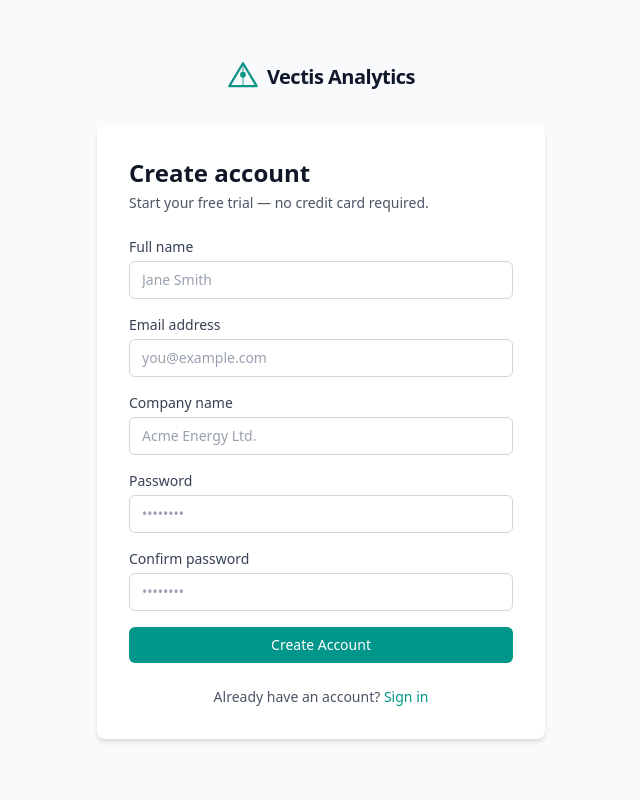
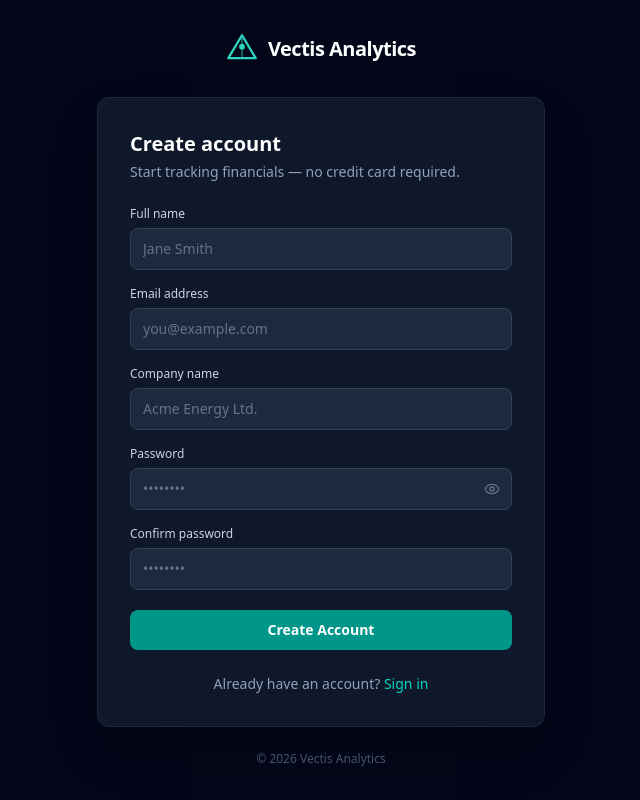
Before and after one commit to Preston-Paul/vectis-analytics, a React (Vite) app in the folder frontend/: page /register in a window 1280 px wide. Shown: the whole page, without its empty margins (319-959 px from the left). Built offline with nearby package versions, Linux system fonts and the light colour scheme.

Commit message:
feat: improve LoginPage and RegisterPage with polished UI, show/hide password, and better validation

```diff
--- a/frontend/src/pages/LoginPage.tsx
+++ b/frontend/src/pages/LoginPage.tsx
@@ -1,12 +1,15 @@
 import { useState, FormEvent } from 'react'
 import { Link, useNavigate } from 'react-router-dom'
+import { Eye, EyeOff } from 'lucide-react'
 import { useAuth } from '../lib/auth'
+import { getErrorMessage } from '../lib/api'
 
 export default function LoginPage() {
   const { login } = useAuth()
   const navigate = useNavigate()
   const [email, setEmail] = useState('')
   const [password, setPassword] = useState('')
+  const [showPassword, setShowPassword] = useState(false)
   const [error, setError] = useState<string | null>(null)
   const [loading, setLoading] = useState(false)
 
@@ -17,42 +20,39 @@ export default function LoginPage() {
     try {
       await login(email, password)
       navigate('/dashboard')
-    } catch (err: unknown) {
-      const msg =
-        err instanceof Error
-          ? (err as { response?: { data?: { detail?: string } } }).response?.data?.detail ?? err.message
-          : 'Login failed. Please check your credentials.'
-      setError(typeof msg === 'string' ? msg : 'Login failed.')
+    } catch (err) {
+      setError(getErrorMessage(err, 'Login failed. Please check your credentials.'))
     } finally {
       setLoading(false)
     }
   }
 
   return (
-    <div className="min-h-screen bg-gray-50 flex flex-col items-center justify-center px-4">
-      {/* Logo mark */}
-      <div className="flex items-center gap-2 mb-8">
+    <div className="min-h-screen bg-slate-950 flex flex-col items-center justify-center px-4">
+      {/* Logo */}
+      <div className="flex items-center gap-2.5 mb-8">
         <svg width="32" height="32" viewBox="0 0 28 28" fill="none" aria-label="Vectis Analytics">
-          <polygon points="14,2 26,22 2,22" fill="none" stroke="#0d9488" strokeWidth="2" strokeLinejoin="round"/>
-          <line x1="14" y1="2" x2="14" y2="22" stroke="#0d9488" strokeWidth="1.5" strokeOpacity="0.5"/>
-          <circle cx="14" cy="12" r="2.5" fill="#0d9488"/>
+          <polygon points="14,2 26,22 2,22" fill="none" stroke="#2dd4bf" strokeWidth="2" strokeLinejoin="round" />
+          <line x1="14" y1="2" x2="14" y2="22" stroke="#2dd4bf" strokeWidth="1.5" strokeOpacity="0.5" />
+          <line x1="2" y1="22" x2="26" y2="22" stroke="#2dd4bf" strokeWidth="1.5" strokeOpacity="0.5" />
+          <circle cx="14" cy="12" r="2.5" fill="#2dd4bf" />
         </svg>
-        <span className="font-bold text-slate-900 text-xl tracking-tight">Vectis Analytics</span>
+        <span className="font-bold text-white text-xl tracking-tight">Vectis Analytics</span>
       </div>
 
-      <div className="bg-white rounded-lg shadow-md max-w-md w-full mx-auto p-8">
-        <h1 className="text-2xl font-bold text-gray-900 mb-1">Sign in</h1>
-        <p className="text-gray-600 mb-6 text-sm">Welcome back. Sign in to your account.</p>
+      <div className="bg-slate-900 border border-slate-800 rounded-xl shadow-2xl max-w-md w-full p-8">
+        <h1 className="text-xl font-bold text-white mb-1">Sign in</h1>
+        <p className="text-slate-400 mb-6 text-sm">Welcome back. Enter your credentials to continue.</p>
 
         {error && (
-          <div className="mb-4 p-3 rounded-md bg-red-50 border border-red-200 text-red-700 text-sm">
+          <div className="mb-4 p-3 rounded-lg bg-red-900/30 border border-red-800 text-red-400 text-sm">
             {error}
           </div>
         )}
 
         <form onSubmit={handleSubmit} className="space-y-4">
           <div>
-            <label htmlFor="email" className="block text-sm font-medium text-gray-700 mb-1">
+            <label htmlFor="email" className="block text-xs font-medium text-slate-300 mb-1.5">
               Email address
             </label>
             <input
@@ -62,43 +62,57 @@ export default function LoginPage() {
               required
               value={email}
               onChange={(e) => setEmail(e.target.value)}
-              className="w-full border border-gray-300 rounded-md px-3 py-2 text-sm text-gray-900 placeholder-gray-400 focus:outline-none focus:ring-2 focus:ring-teal-500 focus:border-transparent"
+              className="w-full bg-slate-800 border border-slate-700 rounded-lg px-3 py-2.5 text-sm text-white placeholder-slate-500 focus:outline-none focus:ring-2 focus:ring-teal-500 focus:border-transparent transition-colors"
               placeholder="you@example.com"
             />
           </div>
 
           <div>
-            <label htmlFor="password" className="block text-sm font-medium text-gray-700 mb-1">
+            <label htmlFor="password" className="block text-xs font-medium text-slate-300 mb-1.5">
               Password
             </label>
+            <div className="relative">
               <input
                 id="password"
-              type="password"
+                type={showPassword ? 'text' : 'password'}
                 autoComplete="current-password"
                 required
                 value={password}
                 onChange={(e) => setPassword(e.target.value)}
-              className="w-full border border-gray-300 rounded-md px-3 py-2 text-sm text-gray-900 placeholder-gray-400 focus:outline-none focus:ring-2 focus:ring-teal-500 focus:border-transparent"
+                className="w-full bg-slate-800 border border-slate-700 rounded-lg px-3 py-2.5 pr-10 text-sm text-white placeholder-slate-500 focus:outline-none focus:ring-2 focus:ring-teal-500 focus:border-transparent transition-colors"
                 placeholder="••••••••"
               />
+              <button
+                type="button"
+                onClick={() => setShowPassword((v) => !v)}
+                className="absolute right-3 top-1/2 -translate-y-1/2 text-slate-500 hover:text-slate-300 transition-colors"
+                aria-label={showPassword ? 'Hide password' : 'Show password'}
+              >
+                {showPassword ? <EyeOff size={16} /> : <Eye size={16} />}
+              </button>
+            </div>
           </div>
 
           <button
             type="submit"
             disabled={loading}
-            className="w-full bg-teal-600 hover:bg-teal-700 disabled:bg-teal-400 text-white font-medium rounded-md px-4 py-2 text-sm transition-colors"
+            className="w-full bg-teal-600 hover:bg-teal-500 disabled:bg-teal-800 disabled:cursor-not-allowed text-white font-semibold rounded-lg px-4 py-2.5 text-sm transition-colors mt-1"
           >
             {loading ? 'Signing in…' : 'Sign In'}
           </button>
         </form>
 
-        <p className="mt-6 text-center text-sm text-gray-600">
-          Don't have an account?{' '}
-          <Link to="/register" className="text-teal-600 font-medium hover:underline">
+        <p className="mt-6 text-center text-sm text-slate-400">
+          Don’t have an account?{' '}
+          <Link to="/register" className="text-teal-400 font-medium hover:text-teal-300 transition-colors">
             Create one
           </Link>
         </p>
       </div>
+
+      <p className="mt-6 text-xs text-slate-600">
+        &copy; {new Date().getFullYear()} Vectis Analytics
+      </p>
     </div>
   )
 }
--- a/frontend/src/pages/RegisterPage.tsx
+++ b/frontend/src/pages/RegisterPage.tsx
@@ -1,17 +1,37 @@
 import { useState, FormEvent } from 'react'
 import { Link, useNavigate } from 'react-router-dom'
+import { Eye, EyeOff, CheckCircle, XCircle } from 'lucide-react'
 import { useAuth } from '../lib/auth'
+import { getErrorMessage } from '../lib/api'
+
+function PasswordStrength({ password }: { password: string }) {
+  const checks = [
+    { label: 'At least 8 characters', ok: password.length >= 8 },
+    { label: 'Contains a number', ok: /\d/.test(password) },
+    { label: 'Contains uppercase', ok: /[A-Z]/.test(password) },
+  ]
+  if (!password) return null
+  return (
+    <ul className="mt-2 space-y-1">
+      {checks.map((c) => (
+        <li key={c.label} className={`flex items-center gap-1.5 text-xs ${
+          c.ok ? 'text-emerald-400' : 'text-slate-500'
+        }`}>
+          {c.ok ? <CheckCircle size={12} /> : <XCircle size={12} />}
+          {c.label}
+        </li>
+      ))}
+    </ul>
+  )
+}
 
 export default function RegisterPage() {
   const { register } = useAuth()
   const navigate = useNavigate()
   const [form, setForm] = useState({
-    full_name: '',
-    email: '',
-    company_name: '',
-    password: '',
-    confirm_password: '',
+    full_name: '', email: '', company_name: '', password: '', confirm_password: '',
   })
+  const [showPassword, setShowPassword] = useState(false)
   const [error, setError] = useState<string | null>(null)
   const [loading, setLoading] = useState(false)
 
@@ -22,12 +42,10 @@ export default function RegisterPage() {
   const handleSubmit = async (e: FormEvent) => {
     e.preventDefault()
     setError(null)
-
     if (form.password !== form.confirm_password) {
       setError('Passwords do not match.')
       return
     }
-
     setLoading(true)
     try {
       await register({
@@ -37,129 +55,109 @@ export default function RegisterPage() {
         company_name: form.company_name,
       })
       navigate('/dashboard')
-    } catch (err: unknown) {
-      const msg =
-        err instanceof Error
-          ? (err as { response?: { data?: { detail?: string } } }).response?.data?.detail ?? err.message
-          : 'Registration failed.'
-      setError(typeof msg === 'string' ? msg : 'Registration failed.')
+    } catch (err) {
+      setError(getErrorMessage(err, 'Registration failed.'))
     } finally {
       setLoading(false)
     }
   }
 
+  const inputClass = "w-full bg-slate-800 border border-slate-700 rounded-lg px-3 py-2.5 text-sm text-white placeholder-slate-500 focus:outline-none focus:ring-2 focus:ring-teal-500 focus:border-transparent transition-colors"
+  const labelClass = "block text-xs font-medium text-slate-300 mb-1.5"
+
   return (
-    <div className="min-h-screen bg-gray-50 flex flex-col items-center justify-center px-4">
-      {/* Logo mark */}
-      <div className="flex items-center gap-2 mb-8">
+    <div className="min-h-screen bg-slate-950 flex flex-col items-center justify-center px-4 py-8">
+      <div className="flex items-center gap-2.5 mb-8">
         <svg width="32" height="32" viewBox="0 0 28 28" fill="none" aria-label="Vectis Analytics">
-          <polygon points="14,2 26,22 2,22" fill="none" stroke="#0d9488" strokeWidth="2" strokeLinejoin="round"/>
-          <line x1="14" y1="2" x2="14" y2="22" stroke="#0d9488" strokeWidth="1.5" strokeOpacity="0.5"/>
-          <circle cx="14" cy="12" r="2.5" fill="#0d9488"/>
+          <polygon points="14,2 26,22 2,22" fill="none" stroke="#2dd4bf" strokeWidth="2" strokeLinejoin="round" />
+          <line x1="14" y1="2" x2="14" y2="22" stroke="#2dd4bf" strokeWidth="1.5" strokeOpacity="0.5" />
+          <line x1="2" y1="22" x2="26" y2="22" stroke="#2dd4bf" strokeWidth="1.5" strokeOpacity="0.5" />
+          <circle cx="14" cy="12" r="2.5" fill="#2dd4bf" />
         </svg>
-        <span className="font-bold text-slate-900 text-xl tracking-tight">Vectis Analytics</span>
+        <span className="font-bold text-white text-xl tracking-tight">Vectis Analytics</span>
       </div>
 
-      <div className="bg-white rounded-lg shadow-md max-w-md w-full mx-auto p-8">
-        <h1 className="text-2xl font-bold text-gray-900 mb-1">Create account</h1>
-        <p className="text-gray-600 mb-6 text-sm">Start your free trial — no credit card required.</p>
+      <div className="bg-slate-900 border border-slate-800 rounded-xl shadow-2xl max-w-md w-full p-8">
+        <h1 className="text-xl font-bold text-white mb-1">Create account</h1>
+        <p className="text-slate-400 mb-6 text-sm">Start tracking financials — no credit card required.</p>
 
         {error && (
-          <div className="mb-4 p-3 rounded-md bg-red-50 border border-red-200 text-red-700 text-sm">
+          <div className="mb-4 p-3 rounded-lg bg-red-900/30 border border-red-800 text-red-400 text-sm">
             {error}
           </div>
         )}
 
         <form onSubmit={handleSubmit} className="space-y-4">
           <div>
-            <label htmlFor="full_name" className="block text-sm font-medium text-gray-700 mb-1">Full name</label>
+            <label htmlFor="full_name" className={labelClass}>Full name</label>
+            <input id="full_name" name="full_name" type="text" required value={form.full_name} onChange={handleChange} className={inputClass} placeholder="Jane Smith" />
+          </div>
+          <div>
+            <label htmlFor="email" className={labelClass}>Email address</label>
+            <input id="email" name="email" type="email" autoComplete="email" required value={form.email} onChange={handleChange} className={inputClass} placeholder="you@example.com" />
+          </div>
+          <div>
+            <label htmlFor="company_name" className={labelClass}>Company name</label>
+            <input id="company_name" name="company_name" type="text" required value={form.company_name} onChange={handleChange} className={inputClass} placeholder="Acme Energy Ltd." />
+          </div>
+          <div>
+            <label htmlFor="password" className={labelClass}>Password</label>
+            <div className="relative">
+              <input
+                id="password" name="password"
+                type={showPassword ? 'text' : 'password'}
+                autoComplete="new-password" required
+                value={form.password} onChange={handleChange}
+                className={`${inputClass} pr-10`}
+                placeholder="••••••••"
+              />
+              <button type="button" onClick={() => setShowPassword((v) => !v)}
+                className="absolute right-3 top-1/2 -translate-y-1/2 text-slate-500 hover:text-slate-300 transition-colors"
+                aria-label={showPassword ? 'Hide password' : 'Show password'}>
+                {showPassword ? <EyeOff size={16} /> : <Eye size={16} />}
+              </button>
+            </div>
+            <PasswordStrength password={form.password} />
+          </div>
+          <div>
+            <label htmlFor="confirm_password" className={labelClass}>Confirm password</label>
             <input
-              id="full_name"
-              name="full_name"
-              type="text"
-              required
-              value={form.full_name}
-              onChange={handleChange}
-              className="w-full border border-gray-300 rounded-md px-3 py-2 text-sm text-gray-900 placeholder-gray-400 focus:outline-none focus:ring-2 focus:ring-teal-500 focus:border-transparent"
-              placeholder="Jane Smith"
-            />
-          </div>
-
-          <div>
-            <label htmlFor="email" className="block text-sm font-medium text-gray-700 mb-1">Email address</label>
-            <input
-              id="email"
-              name="email"
-              type="email"
-              autoComplete="email"
-              required
-              value={form.email}
-              onChange={handleChange}
-              className="w-full border border-gray-300 rounded-md px-3 py-2 text-sm text-gray-900 placeholder-gray-400 focus:outline-none focus:ring-2 focus:ring-teal-500 focus:border-transparent"
-              placeholder="you@example.com"
-            />
-          </div>
-
-          <div>
-            <label htmlFor="company_name" className="block text-sm font-medium text-gray-700 mb-1">Company name</label>
-            <input
-              id="company_name"
-              name="company_name"
-              type="text"
-              required
-              value={form.company_name}
-              onChange={handleChange}
-              className="w-full border border-gray-300 rounded-md px-3 py-2 text-sm text-gray-900 placeholder-gray-400 focus:outline-none focus:ring-2 focus:ring-teal-500 focus:border-transparent"
-              placeholder="Acme Energy Ltd."
-            />
-          </div>
-
-          <div>
-            <label htmlFor="password" className="block text-sm font-medium text-gray-700 mb-1">Password</label>
-            <input
-              id="password"
-              name="password"
-              type="password"
-              autoComplete="new-password"
-              required
-              value={form.password}
-              onChange={handleChange}
-              className="w-full border border-gray-300 rounded-md px-3 py-2 text-sm text-gray-900 placeholder-gray-400 focus:outline-none focus:ring-2 focus:ring-teal-500 focus:border-transparent"
+              id="confirm_password" name="confirm_password"
+              type={showPassword ? 'text' : 'password'}
+              autoComplete="new-password" required
+              value={form.confirm_password} onChange={handleChange}
+              className={`${inputClass} ${
+                form.confirm_password && form.confirm_password !== form.password
+                  ? 'border-red-700 focus:ring-red-500'
+                  : ''
+              }`}
               placeholder="••••••••"
             />
-          </div>
-
-          <div>
-            <label htmlFor="confirm_password" className="block text-sm font-medium text-gray-700 mb-1">Confirm password</label>
-            <input
-              id="confirm_password"
-              name="confirm_password"
-              type="password"
-              autoComplete="new-password"
-              required
-              value={form.confirm_password}
-              onChange={handleChange}
-              className="w-full border border-gray-300 rounded-md px-3 py-2 text-sm text-gray-900 placeholder-gray-400 focus:outline-none focus:ring-2 focus:ring-teal-500 focus:border-transparent"
-              placeholder="••••••••"
-            />
+            {form.confirm_password && form.confirm_password !== form.password && (
+              <p className="text-xs text-red-400 mt-1">Passwords do not match</p>
+            )}
           </div>
 
           <button
             type="submit"
             disabled={loading}
-            className="w-full bg-teal-600 hover:bg-teal-700 disabled:bg-teal-400 text-white font-medium rounded-md px-4 py-2 text-sm transition-colors"
+            className="w-full bg-teal-600 hover:bg-teal-500 disabled:bg-teal-800 disabled:cursor-not-allowed text-white font-semibold rounded-lg px-4 py-2.5 text-sm transition-colors mt-1"
           >
             {loading ? 'Creating account…' : 'Create Account'}
           </button>
         </form>
 
-        <p className="mt-6 text-center text-sm text-gray-600">
+        <p className="mt-6 text-center text-sm text-slate-400">
           Already have an account?{' '}
-          <Link to="/login" className="text-teal-600 font-medium hover:underline">
+          <Link to="/login" className="text-teal-400 font-medium hover:text-teal-300 transition-colors">
             Sign in
           </Link>
         </p>
       </div>
+
+      <p className="mt-6 text-xs text-slate-600">
+        &copy; {new Date().getFullYear()} Vectis Analytics
+      </p>
     </div>
   )
 }
```
Lines whose indentation alone changed are shown as unchanged.
